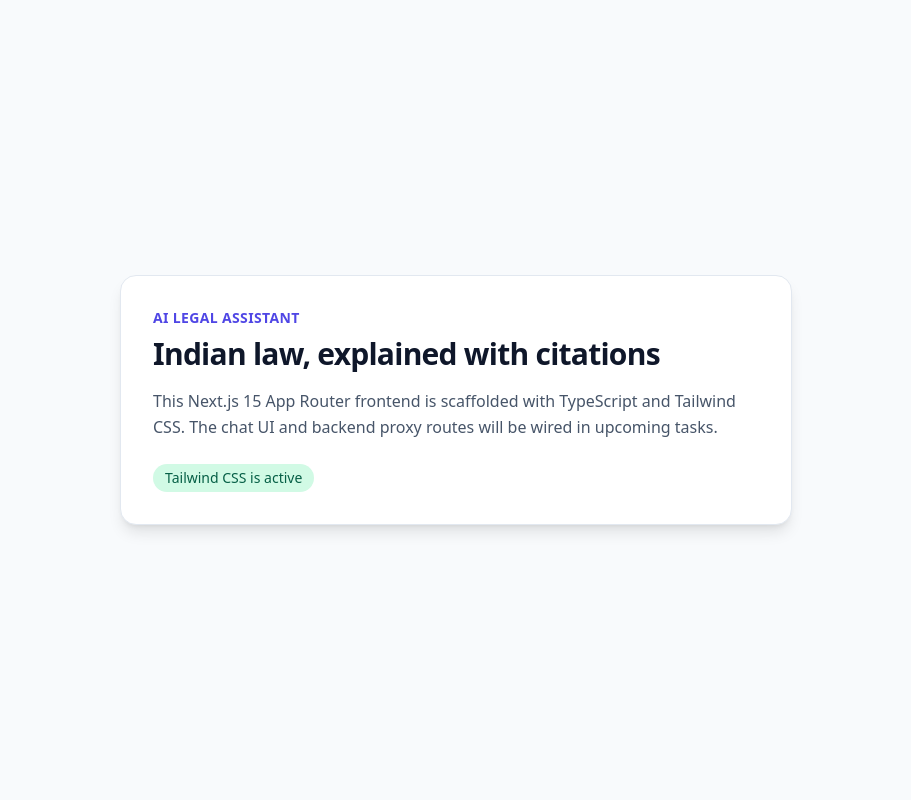
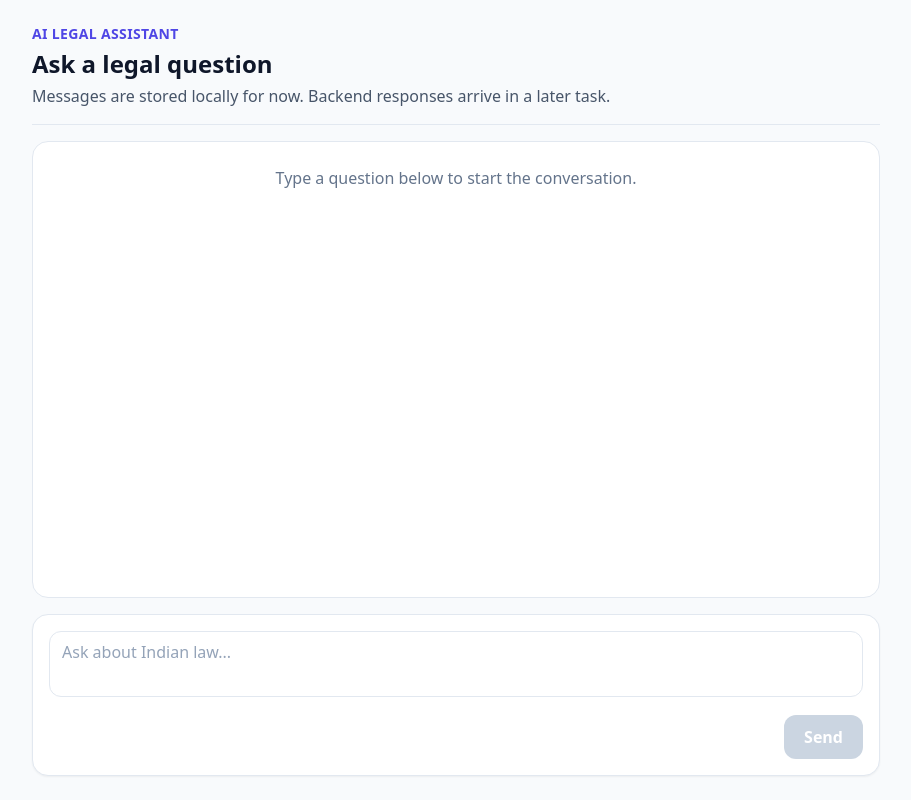
Before and after one commit to sohammahajan196/AI-Legal-Assistant, a Next.js app in the folder frontend/: page / in a window 1280 px wide. Shown: the whole page, without its empty margins (184-1095 px from the left). Built offline with nearby package versions, Linux system fonts and the light colour scheme.

Commit message:
Answer detail components (CitationCard + ConfidenceBadge)

```diff
--- a/frontend/app/api/chat/route.ts
+++ b/frontend/app/api/chat/route.ts
@@ -6,9 +6,65 @@
  */
 import { NextRequest, NextResponse } from "next/server";
 
+const SENSITIVE_RESPONSE_HEADERS = new Set([
+  "authorization",
+  "set-cookie",
+  "www-authenticate",
+  "proxy-authenticate",
+]);
+
+function backendChatUrl(): string | null {
+  const baseUrl = process.env.BACKEND_API_URL?.replace(/\/$/, "");
+  if (!baseUrl) {
+    return null;
+  }
+  return `${baseUrl}/api/v1/chat`;
+}
+
+function backendBearerToken(): string | null {
+  const token = process.env.BACKEND_API_TOKEN?.trim();
+  return token || null;
+}
+
+function sanitizeResponseHeaders(headers: Headers): Headers {
+  const sanitized = new Headers();
+  headers.forEach((value, key) => {
+    if (!SENSITIVE_RESPONSE_HEADERS.has(key.toLowerCase())) {
+      sanitized.set(key, value);
+    }
+  });
+  return sanitized;
+}
+
 export async function POST(request: NextRequest) {
-  // TODO: forward request body to `${process.env.BACKEND_API_URL}/api/v1/chat`
-  // with header `Authorization: Bearer ${process.env.BACKEND_API_TOKEN}`,
-  // and relay the JSON response back to the client unmodified.
-  return NextResponse.json({ error: "Not implemented" }, { status: 501 });
+  const chatUrl = backendChatUrl();
+  const backendToken = backendBearerToken();
+
+  if (!chatUrl || !backendToken) {
+    return NextResponse.json(
+      { error: "Backend proxy is not configured" },
+      { status: 503 }
+    );
+  }
+
+  const body = await request.text();
+
+  let backendResponse: Response;
+  try {
+    backendResponse = await fetch(chatUrl, {
+      method: "POST",
+      headers: {
+        "Content-Type": "application/json",
+        Authorization: `Bearer ${backendToken}`,
+      },
+      body,
+    });
+  } catch {
+    return NextResponse.json({ error: "Backend unavailable" }, { status: 502 });
+  }
+
+  return new NextResponse(await backendResponse.text(), {
+    status: backendResponse.status,
+    headers: sanitizeResponseHeaders(backendResponse.headers),
+  });
 }
--- a/frontend/app/page.tsx
+++ b/frontend/app/page.tsx
@@ -1,28 +1,14 @@
 /**
- * Main chat page shell for the AI Legal Assistant UI.
+ * Main chat page for the AI Legal Assistant UI.
  *
- * T41: default landing page with Tailwind styles visibly applied.
- * T43+ will replace this placeholder with the full <ChatWindow />.
+ * See PLAN.md Section 12 and TASKS.md T43.
  */
+import ChatWindow from "@/components/ChatWindow";
+
 export default function HomePage() {
   return (
-    <main className="flex min-h-screen flex-col items-center justify-center bg-slate-50 px-4 py-12">
-      <div className="w-full max-w-2xl rounded-2xl border border-slate-200 bg-white p-8 shadow-lg">
-        <p className="text-sm font-semibold uppercase tracking-wide text-indigo-600">
-          AI Legal Assistant
-        </p>
-        <h1 className="mt-2 text-3xl font-bold tracking-tight text-slate-900">
-          Indian law, explained with citations
-        </h1>
-        <p className="mt-4 text-base leading-relaxed text-slate-600">
-          This Next.js 15 App Router frontend is scaffolded with TypeScript
-          and Tailwind CSS. The chat UI and backend proxy routes will be wired
-          in upcoming tasks.
-        </p>
-        <div className="mt-6 inline-flex items-center rounded-full bg-emerald-100 px-3 py-1 text-sm font-medium text-emerald-800">
-          Tailwind CSS is active
-        </div>
-      </div>
+    <main className="min-h-screen bg-slate-50">
+      <ChatWindow />
     </main>
   );
 }
--- a/frontend/components/ChatWindow.tsx
+++ b/frontend/components/ChatWindow.tsx
@@ -2,8 +2,123 @@
  * Top-level chat container composing the message list and input.
  * See TASKS.md T43.
  */
+"use client";
+
+import { FormEvent, KeyboardEvent, useEffect, useRef, useState } from "react";
+
+import MessageBubble from "./MessageBubble";
+
+interface ChatMessage {
+  id: string;
+  role: "user" | "assistant";
+  content: string;
+}
+
 export default function ChatWindow() {
-  // TODO: implement message list + input, calling /api/chat on send,
-  // rendering MessageBubble/CitationCard/ConfidenceBadge per response.
-  return null;
+  const [messages, setMessages] = useState<ChatMessage[]>([]);
+  const [input, setInput] = useState("");
+  const messageListRef = useRef<HTMLDivElement>(null);
+  const trimmedInput = input.trim();
+  const canSend = trimmedInput.length > 0;
+
+  useEffect(() => {
+    const list = messageListRef.current;
+    if (!list) {
+      return;
+    }
+    list.scrollTop = list.scrollHeight;
+  }, [messages]);
+
+  function appendUserMessage() {
+    if (!canSend) {
+      return;
+    }
+
+    setMessages((current) => [
+      ...current,
+      {
+        id: crypto.randomUUID(),
+        role: "user",
+        content: trimmedInput,
+      },
+    ]);
+    setInput("");
+  }
+
+  function handleSubmit(event: FormEvent<HTMLFormElement>) {
+    event.preventDefault();
+    appendUserMessage();
+  }
+
+  function handleKeyDown(event: KeyboardEvent<HTMLTextAreaElement>) {
+    if (event.key === "Enter" && !event.shiftKey) {
+      event.preventDefault();
+      appendUserMessage();
+    }
+  }
+
+  return (
+    <div className="mx-auto flex h-[100dvh] w-full max-w-4xl flex-col px-3 py-4 sm:px-6 sm:py-6">
+      <header className="mb-4 shrink-0 border-b border-slate-200 pb-4">
+        <p className="text-sm font-semibold uppercase tracking-wide text-indigo-600">
+          AI Legal Assistant
+        </p>
+        <h1 className="mt-1 text-xl font-bold text-slate-900 sm:text-2xl">
+          Ask a legal question
+        </h1>
+        <p className="mt-1 text-sm text-slate-600 sm:text-base">
+          Messages are stored locally for now. Backend responses arrive in a
+          later task.
+        </p>
+      </header>
+
+      <div
+        ref={messageListRef}
+        className="min-h-0 flex-1 space-y-4 overflow-y-auto rounded-2xl border border-slate-200 bg-white p-4 sm:p-6"
+        aria-live="polite"
+        aria-label="Chat messages"
+      >
+        {messages.length === 0 ? (
+          <p className="text-center text-sm text-slate-500 sm:text-base">
+            Type a question below to start the conversation.
+          </p>
+        ) : (
+          messages.map((message) => (
+            <MessageBubble
+              key={message.id}
+              role={message.role}
+              content={message.content}
+            />
+          ))
+        )}
+      </div>
+
+      <form
+        onSubmit={handleSubmit}
+        className="mt-4 shrink-0 rounded-2xl border border-slate-200 bg-white p-3 shadow-sm sm:p-4"
+      >
+        <label htmlFor="chat-input" className="sr-only">
+          Your message
+        </label>
+        <textarea
+          id="chat-input"
+          rows={2}
+          value={input}
+          onChange={(event) => setInput(event.target.value)}
+          onKeyDown={handleKeyDown}
+          placeholder="Ask about Indian law..."
+          className="w-full resize-none rounded-xl border border-slate-200 px-3 py-2 text-sm text-slate-900 outline-none ring-indigo-500 placeholder:text-slate-400 focus:ring-2 sm:text-base"
+        />
+        <div className="mt-3 flex justify-end">
+          <button
+            type="submit"
+            disabled={!canSend}
+            className="inline-flex min-h-11 items-center justify-center rounded-xl bg-indigo-600 px-5 py-2 text-sm font-semibold text-white transition hover:bg-indigo-700 disabled:cursor-not-allowed disabled:bg-slate-300 sm:text-base"
+          >
+            Send
+          </button>
+        </div>
+      </form>
+    </div>
+  );
 }
--- a/frontend/components/MessageBubble.tsx
+++ b/frontend/components/MessageBubble.tsx
@@ -7,7 +7,20 @@ export interface MessageBubbleProps {
   content: string;
 }
 
-export default function MessageBubble(props: MessageBubbleProps) {
-  // TODO: implement bubble styling per role.
-  return null;
+export default function MessageBubble({ role, content }: MessageBubbleProps) {
+  const isUser = role === "user";
+
+  return (
+    <div className={`flex ${isUser ? "justify-end" : "justify-start"}`}>
+      <div
+        className={`max-w-[85%] rounded-2xl px-4 py-3 text-sm leading-relaxed sm:max-w-[75%] sm:text-base ${
+          isUser
+            ? "bg-indigo-600 text-white"
+            : "border border-slate-200 bg-white text-slate-800 shadow-sm"
+        }`}
+      >
+        <p className="whitespace-pre-wrap break-words">{content}</p>
+      </div>
+    </div>
+  );
 }
--- a/frontend/package.json
+++ b/frontend/package.json
@@ -6,7 +6,8 @@
     "dev": "next dev",
     "build": "next build",
     "start": "next start",
-    "lint": "next lint"
+    "lint": "next lint",
+    "test": "vitest run"
   },
   "dependencies": {
     "next": "^15.0.0",
@@ -20,6 +21,7 @@
     "@types/react-dom": "^19.0.0",
     "tailwindcss": "^3.4.0",
     "postcss": "^8.4.0",
-    "autoprefixer": "^10.4.0"
+    "autoprefixer": "^10.4.0",
+    "vitest": "^3.0.0"
   }
 }
```
Also changed, not shown: frontend/vitest.config.ts (added, +13 -0 lines), 2 other files (tests, documents, lock files or other folders).
